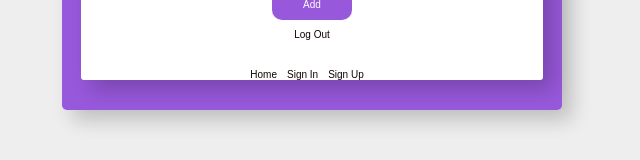
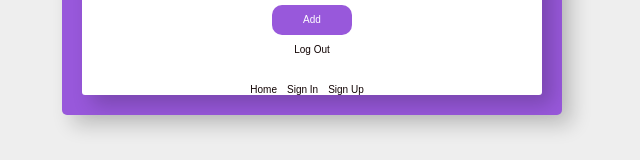
Before and after one commit to build-week-trip-split/front-end, a React (Create React App) app: page /users in a window 1280 px wide. Shown: the part 540-700 px from the top of the page, without its empty margins (328-968 px from the left). Built offline with nearby package versions, Linux system fonts and the light colour scheme; no server answers; sample sign-in values are in the browser's storage.

Commit message:
more style refactoring, profile page
- centered things a bit
- tried to make it look like stacked cards
- centered footer

```diff
--- a/src/App.scss
+++ b/src/App.scss
@@ -6,7 +6,7 @@
   background-color: #eee;
 }
 .App {
-   width: 100%;
+  width: 100%;
   max-width: 500px;
   // max-height: 800px;
   display: flex;
@@ -15,7 +15,7 @@
   align-items: center;
   margin: auto;
   font-family: 'Ubuntu', sans-serif;
-  padding-bottom: 3rem;
+  padding: 2rem;
   background: #9858db;
   box-shadow: 1rem 1rem 2rem rgba(0, 0, 0, 0.2);
   border-radius: 5px;
@@ -140,7 +140,8 @@
 
 .trip-bill-container {
   background: white;
-  width: 120%;
+  width: 100%;
+  border-radius: 5px;
 }
 .trips {
   margin-top: 10px;
@@ -366,6 +367,9 @@ form {
 }
 
 .footer {
+   display: flex;
+   flex-direction: row;
+   justify-content: center;
   margin-top: 30px;
   // margin-left: 40px;
   small {
@@ -374,7 +378,6 @@ form {
 }
 
 .footer-trip {
-  margin-left: 220px;
   margin-bottom: 20px;
 }
 
```
